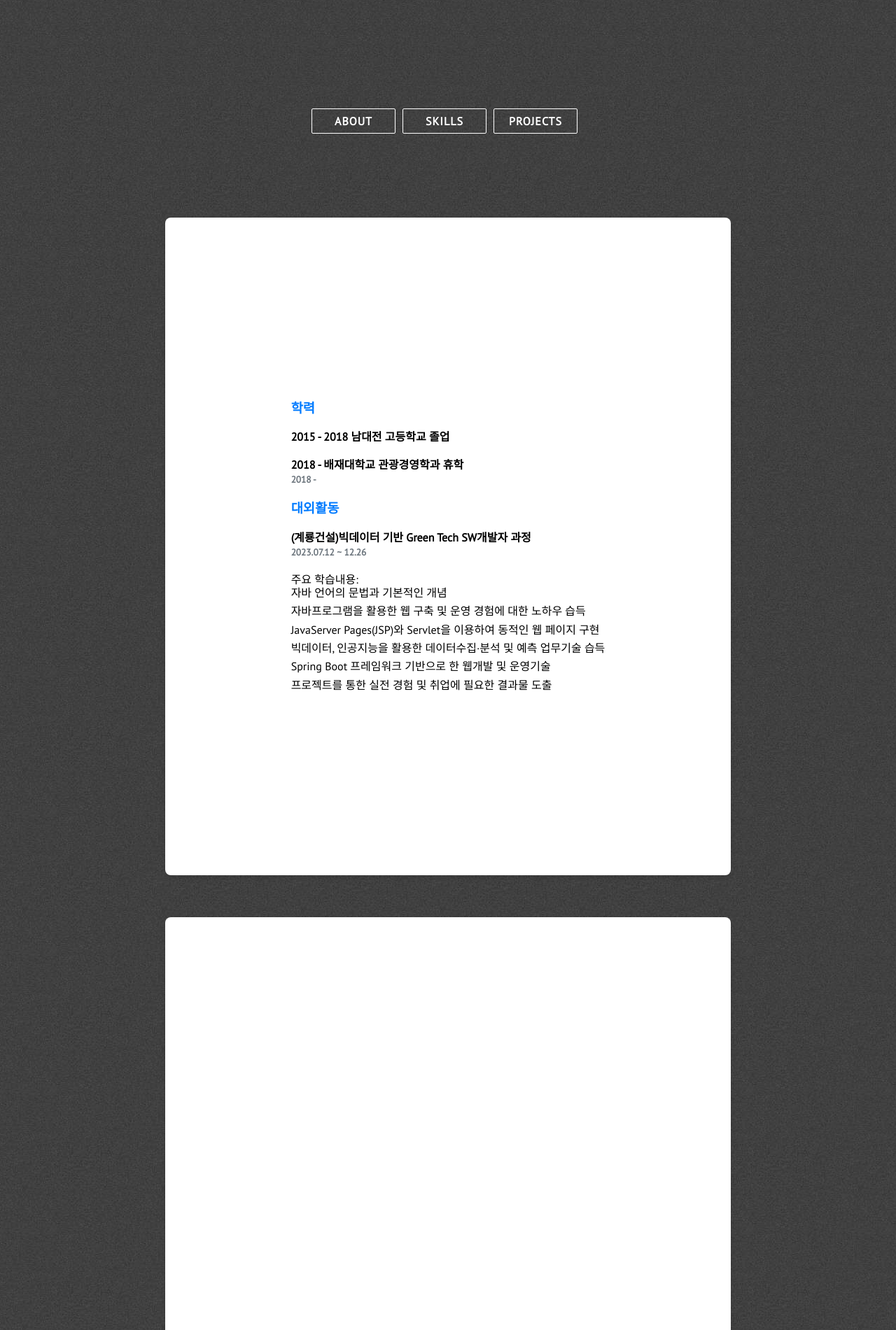
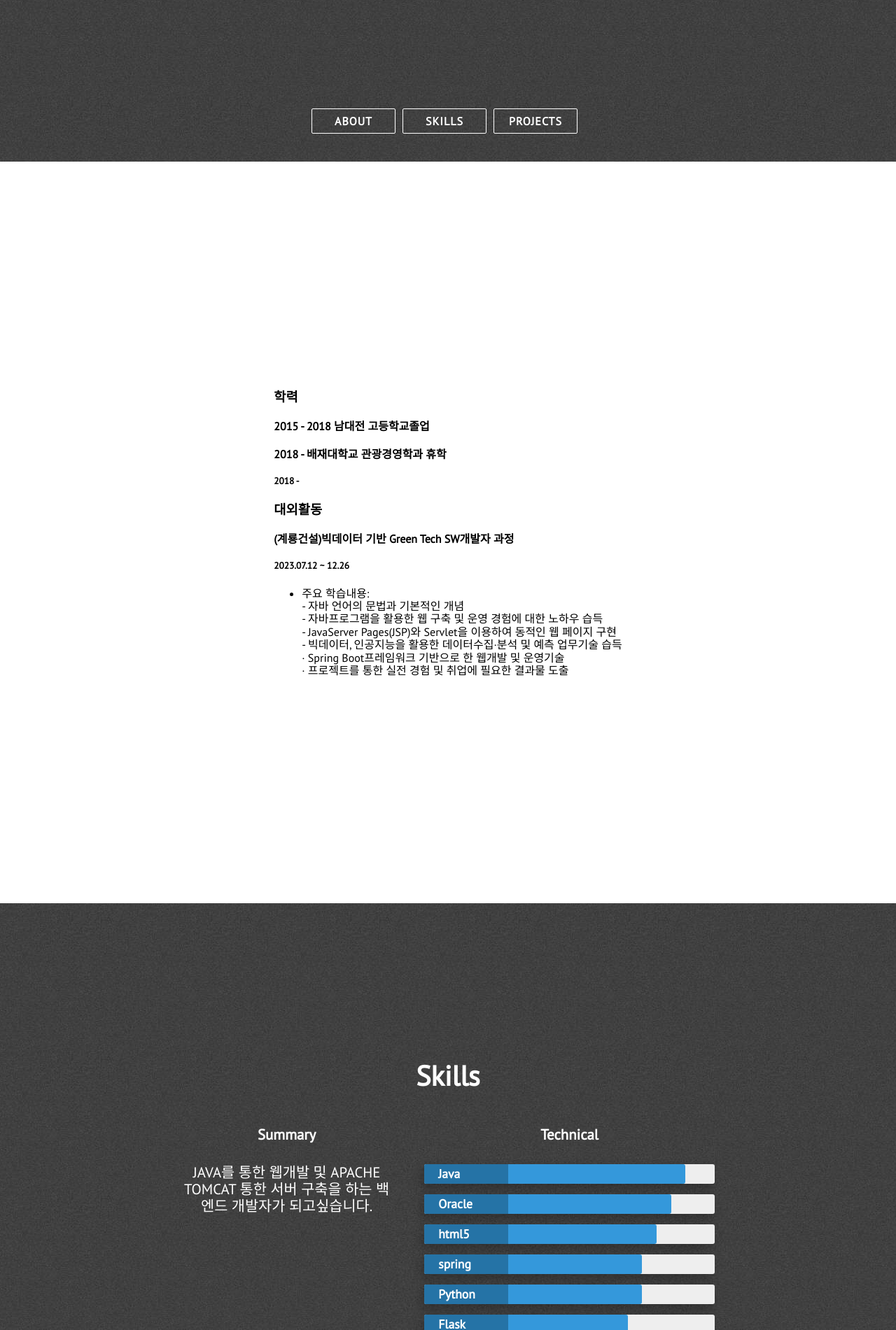
Before and after one commit to YoungGyu99/YoungGyu99.github.io, a Jekyll site: the page built from index.html, in a window 1280 px wide. Shown: the part 669-2570 px from the top of the page at 70% size. Built offline with Jekyll 4.4.1, drawn with Linux system fonts in a browser that asks for light colours; nearby versions of some CDN libraries.

Commit message:
Update about.html

```diff
--- a/_includes/about.html
+++ b/_includes/about.html
@@ -1,86 +1,35 @@
-<style>
-    .section-wrapper {
-        padding: 20px;
-        background-color: #f8f9fa;
-    }
-
-    .section {
-        background-color: #fff;
-        border-radius: 8px;
-        box-shadow: 0 4px 6px rgba(0, 0, 0, 0.1);
-        margin-bottom: 20px;
-        padding: 20px;
-    }
-
-    .resume-title {
-        color: #007bff;
-        margin-bottom: 20px;
-    }
-
-    .resume-item {
-        margin-bottom: 20px;
-    }
-
-    .resume-item h4 {
-        margin-bottom: 5px;
-    }
-
-    .resume-item h5 {
-        color: #6c757d;
-        margin-top: 5px;
-    }
-
-    .resume-item ul {
-        list-style-type: none;
-        padding: 0;
-    }
-
-    .resume-item li {
-        margin-bottom: 8px;
-    }
-</style>
-
 <div class="section-wrapper">
     <section class="section about" id="학력">
         <div class="row">
             <div class="col-lg-6" data-aos="fade-up">
                 <h3 class="resume-title">학력</h3>
-                <!-- 고등학교 -->
+                <!--고등학교-->
                 <div class="resume-item">
-                    <h4>2015 - 2018    남대전 고등학교 졸업</h4>
+                    <h4> 2015 - 2018    남대전 고등학교졸업</h4>
                 </div>
                 <div class="resume-item">
-                    <h4>2018 -        배재대학교 관광경영학과 휴학</h4>
+                    <h4> 2018 -        배재대학교 관광경영학과 휴학</h4>
                     <h5>2018 - </h5>
                 </div>
             </div>
-            <!-- 대외활동 -->
+            <!--대외활동-->
             <div class="col-lg-6" data-aos="fade-up" data-aos-delay="100">
                 <h3 class="resume-title">대외활동</h3>
                 <div class="resume-item">
                     <h4>(계룡건설)빅데이터 기반 Green Tech SW개발자 과정</h4>
                     <h5>2023.07.12 ~ 12.26</h5>
                     <ul>
-                        <li>주요 학습내용:
-                            <ul>
-                                <li>자바 언어의 문법과 기본적인 개념</li>
-                                <li>자바프로그램을 활용한 웹 구축 및 운영 경험에 대한 노하우 습득</li>
-                                <li>JavaServer Pages(JSP)와 Servlet을 이용하여 동적인 웹 페이지 구현</li>
-                                <li>빅데이터, 인공지능을 활용한 데이터수집·분석 및 예측 업무기술 습득</li>
-                                <li>Spring Boot 프레임워크 기반으로 한 웹개발 및 운영기술</li>
-                                <li>프로젝트를 통한 실전 경험 및 취업에 필요한 결과물 도출</li>
-                            </ul>
+                        <li>주요 학습내용:<br/>
+                            - 자바 언어의 문법과 기본적인 개념<br/>
+                            - 자바프로그램을 활용한 웹 구축 및 운영 경험에 대한 노하우 습득<br/>
+                            - JavaServer Pages(JSP)와 Servlet을 이용하여 동적인 웹 페이지 구현<br/>
+                            - 빅데이터, 인공지능을 활용한 데이터수집·분석 및 예측 업무기술 습득<br/>
+                            · Spring Boot프레임워크 기반으로 한 웹개발 및 운영기술<br/>
+                            · 프로젝트를 통한 실전 경험 및 취업에 필요한 결과물 도출<br/>
                         </li>
                     </ul>
                 </div>
             </div>
         </div>
     </section>
-
-    <!-- Reduce the spacing here -->
-    <div style="margin-bottom: 10px;"></div>
-
-    <section class="section about" id="다음섹션">
-        <!-- 다음 섹션 내용... -->
-    </section>
 </div>
```
